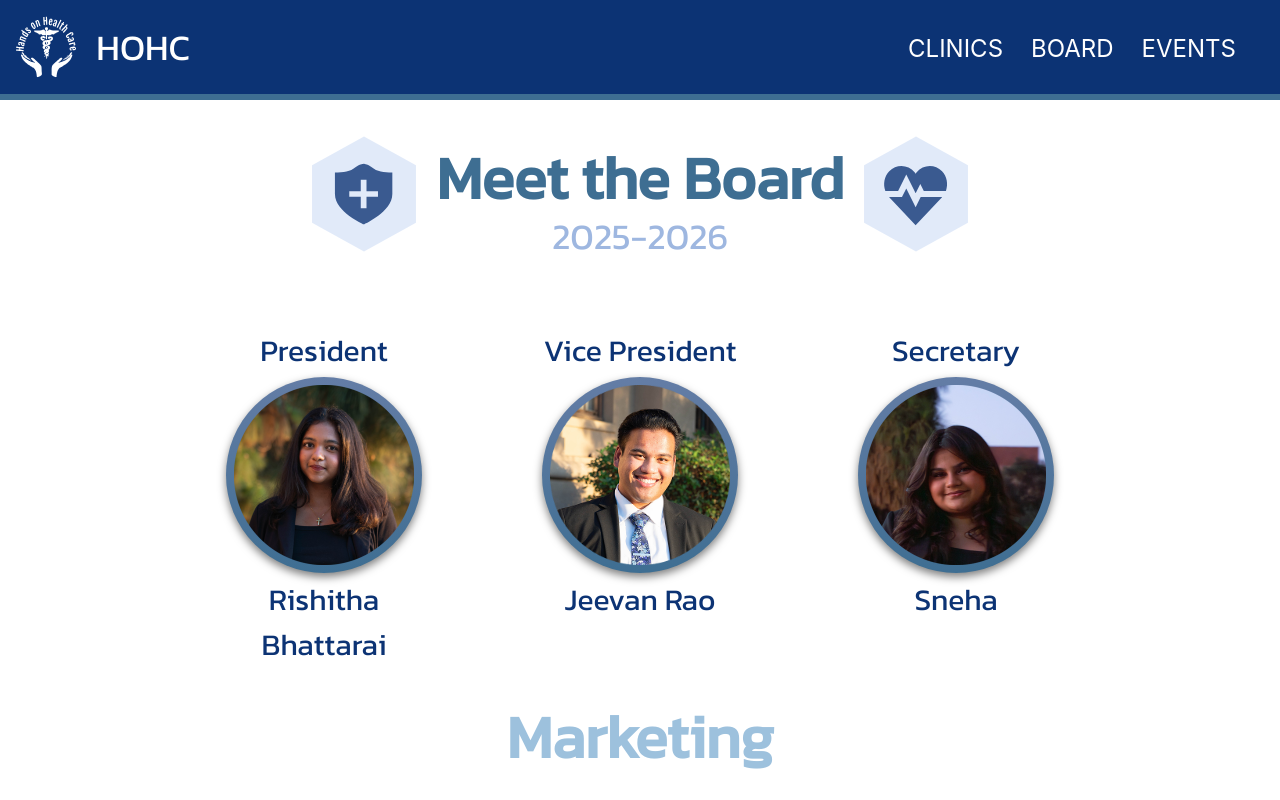
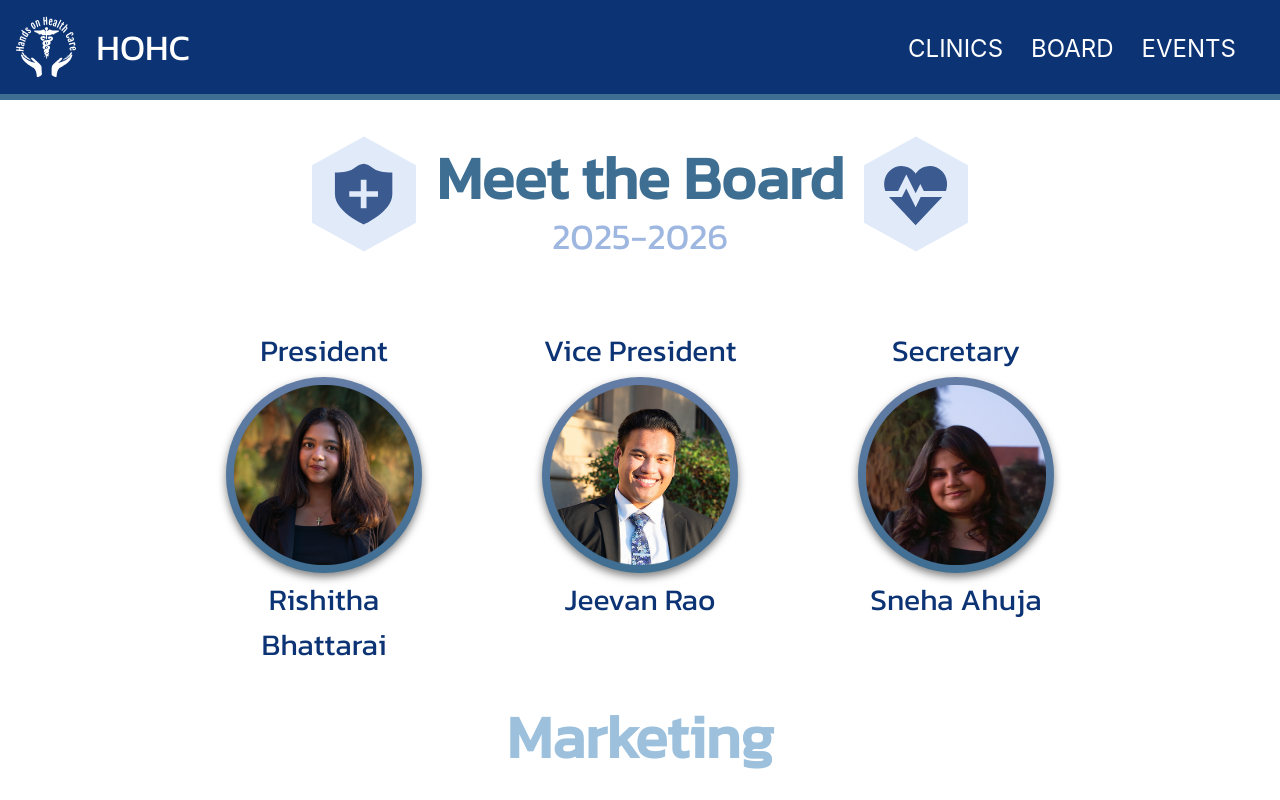
Before and after one commit to acm-ucr/hohc-website, a Next.js app: page /board in a window 1280 px wide. Shown: the top 800 px of the page. Built offline with nearby package versions, Linux system fonts and the light colour scheme.

Commit message:
fix members error

```diff
--- a/src/data/board.ts
+++ b/src/data/board.ts
@@ -1,5 +1,5 @@
 import Abhishta from "@/public/board/abhishta.webp";
-import Anton from "@/public/board/abhishta.webp";
+import Anton from "@/public/board/anton.webp";
 import Grace from "@/public/board/grace.webp";
 import Jeevan from "@/public/board/jeevan.webp";
 import Likhitha from "@/public/board/likhitha.webp";
@@ -26,7 +26,7 @@ const board = [
         image: Jeevan,
       },
       {
-        name: "Sneha",
+        name: "Sneha Ahuja",
         position: "Secretary",
         image: Sneha,
       },
```
